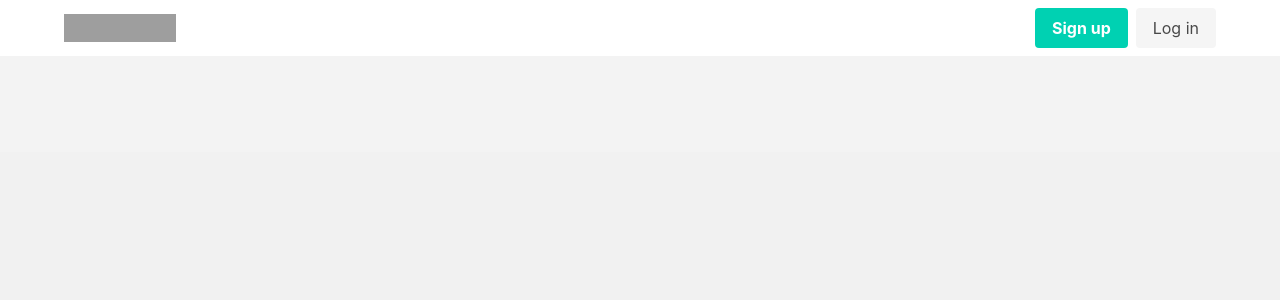
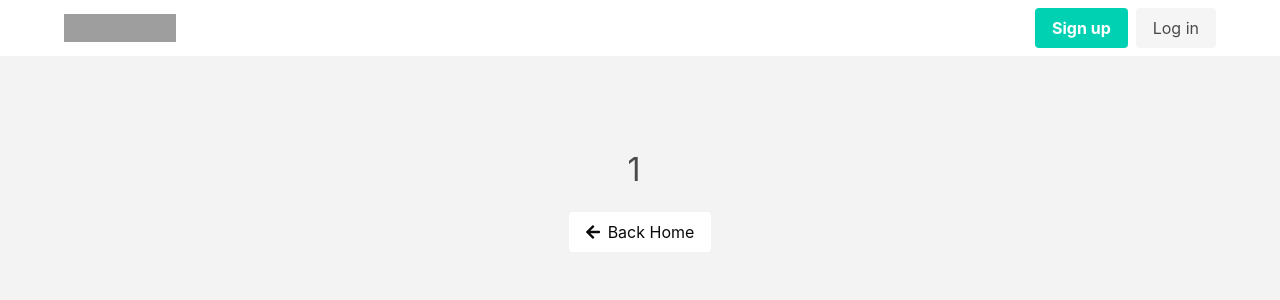
Before and after one commit to karahman34/forum-frontend, a Vue app: page /errors/1 in a window 1280 px wide. Shown: the top 300 px of the page. Built offline with nearby package versions, Linux system fonts and the light colour scheme; grey boxes are pictures that could not be loaded; what vue-sanitize would draw is missing.

Commit message:
add error page

```diff
--- a/src/router/index.js
+++ b/src/router/index.js
@@ -33,17 +33,28 @@ const routes = [
   {
     path: '/post',
     name: 'Post.Create',
+    meta: {
+      auth: true
+    },
     component: () => import('@/views/Post-Form.vue')
   },
   {
     path: '/post/:id',
     name: 'Post.Edit',
+    meta: {
+      auth: true
+    },
     component: () => import('@/views/Post-Form.vue')
   },
   {
     path: '/post/:id/:slug',
     name: 'Post',
     component: () => import('@/views/Post')
+  },
+  {
+    path: '/errors/:code',
+    name: 'Page.Error',
+    component: () => import('@/views/PageError')
   }
 ]
 
--- /dev/null
+++ b/src/views/PageError.vue
@@ -0,0 +1,39 @@
+<template>
+  <div class="page-error mt-6 has-text-centered">
+    <div class="title has-text-weight-normal has-text-grey-dark">
+      <!-- Code -->
+      <span>{{ errCode }}</span>
+
+      <!-- Message -->
+      <span class="ml-3">{{ message }}</span>
+    </div>
+
+    <router-link class="button is-white" :to="{ name: 'Home' }">
+      <i class="fas fa-arrow-left"></i>
+      <span class="ml-2">Back Home</span>
+    </router-link>
+  </div>
+</template>
+
+<script>
+export default {
+  computed: {
+    errCode() {
+      return parseInt(this.$route.params.code)
+    },
+    message() {
+      let message
+
+      if (this.errCode === 401) {
+        message = 'Unauthorized.'
+      } else if (this.errCode === 403) {
+        message = 'Forbidden.'
+      } else if (this.errCode === 500) {
+        message = 'Internal Server Error'
+      }
+
+      return message
+    }
+  }
+}
+</script>
--- a/src/views/Post-Form.vue
+++ b/src/views/Post-Form.vue
@@ -133,6 +133,7 @@ import { VueEditor } from 'vue2-editor'
 import { hideValidationErrors, showValidationErrors } from '@/helpers/form'
 import postApi from '@/api/postApi'
 import TagsInput from '@/components/TagsInput'
+import { mapState } from 'vuex'
 
 export default {
   components: {
@@ -176,6 +177,9 @@ export default {
   },
 
   computed: {
+    ...mapState('auth', {
+      auth: state => state.user
+    }),
     postId() {
       return this.$route.params?.id || null
     }
@@ -189,6 +193,9 @@ export default {
   },
 
   methods: {
+    checkOwner() {
+      return this.auth.id === this.post.author.id
+    },
     imageUploadHandler(event) {
       const images = event.target.files
 
@@ -255,6 +262,16 @@ export default {
         const { data } = res.data
 
         this.post = data
+
+        // Check owner
+        if (!this.checkOwner()) {
+          return this.$router.replace({
+            name: 'Page.Error',
+            params: {
+              code: 403
+            }
+          })
+        }
 
         // Sync post values
         Object.keys(this.form).forEach(field => {
```
